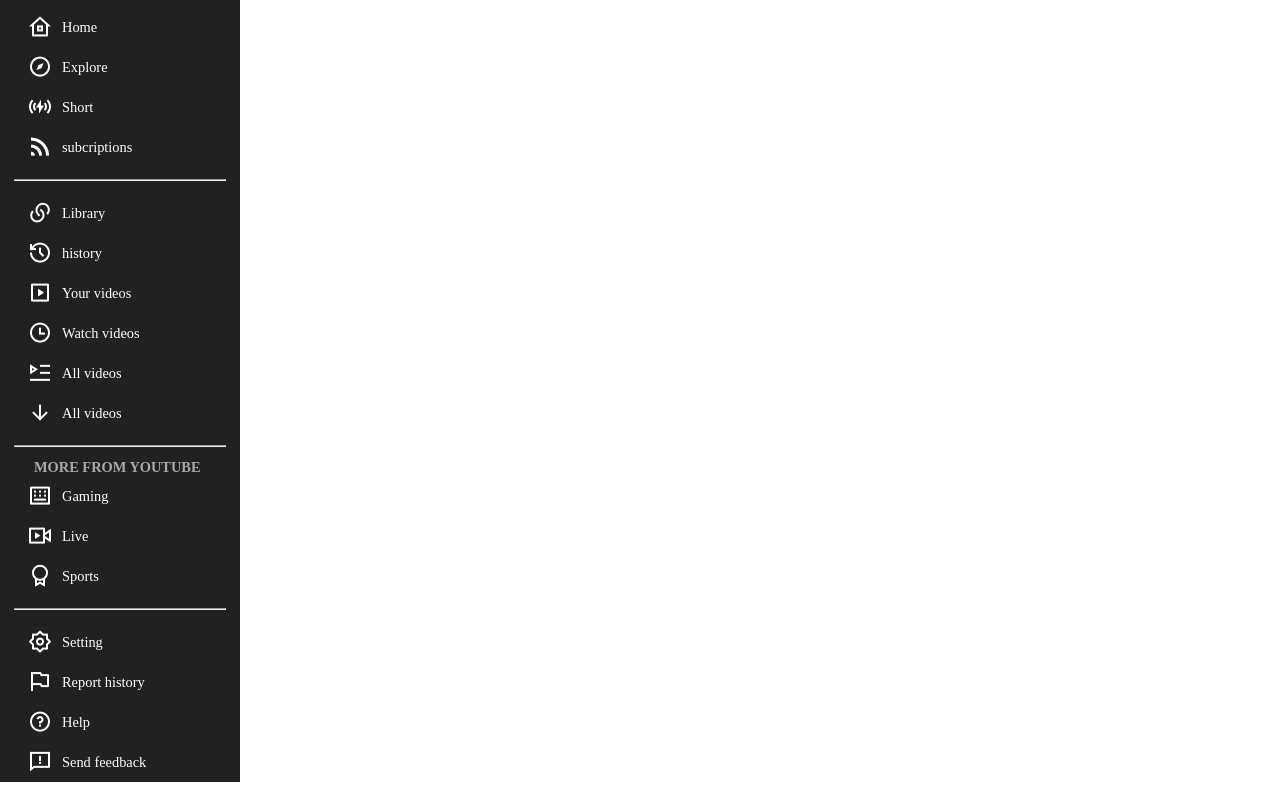
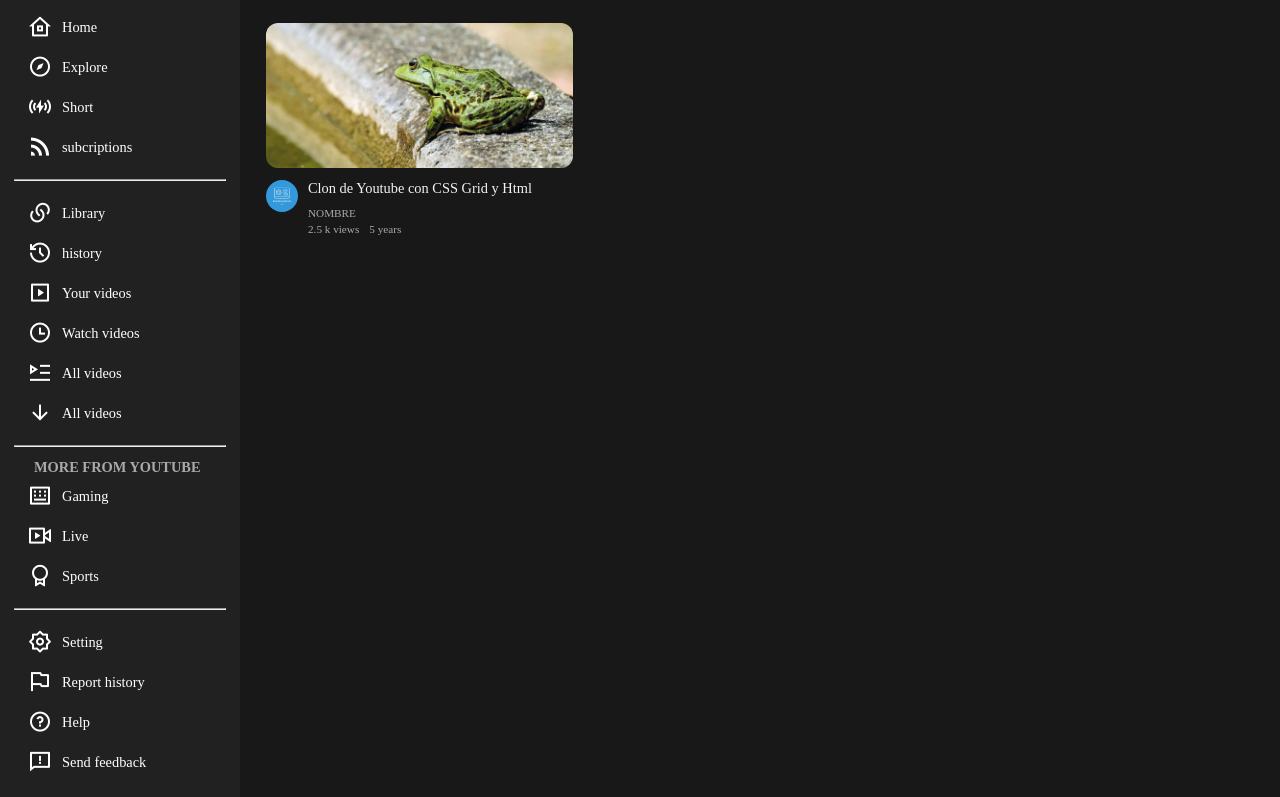
Before and after one commit to edinson0810/youtube, a plain HTML site: page index.html in a window 1280 px wide. Shown: the part 59-856 px from the top of the page. Drawn offline with nearby package versions, Linux system fonts and the light colour scheme.

Commit message:
rama de container

```diff
--- a/index.html
+++ b/index.html
@@ -117,7 +117,97 @@
 
 </div>
 </aside>
-<main></main>
+
+<main class="content">
+
+    <div class="video-container">
+        <!-- video 1 -->
+    <div class="video-content">
+    <a href="#" class="video-box">
+    <img src="img/img-1.jpg" alt="img">
+    </a>
+    <div class="video-details">
+        <div class="channel-logo">
+        <img src="img/avatarblu.png" alt="">
+    </div>
+    <div class="details">
+    <h3 class="tittle">Clon de Youtube con CSS Grid y Html</h3>
+    <div class="channel-name">NOMBRE</div>
+    <div class="views-upload">
+    <div class="views">2.5 k views</div>
+    <div class="upload">5 years</div>
+</div>
+        </div>
+    </div>
+</div>
+    <!-- video 2 -->
+    <!-- <div class="video-content">
+        <a href="#" class="video-box">
+        <img src="img/img-2.jpg" alt="img">
+        </a>
+        <div class="video-details">
+        <h3 class="tittle">Clon de Youtube con CSS Grid y Html</h3>
+        <div class="channel-name">NOMBRE</div>
+        <div class="views-upload">
+        <div class="views">2.5 k views</div>
+        <div class="upload">5 years</div>
+            </div>
+        </div>
+    </div> -->
+    <!-- video 3 -->
+    <!-- <div class="video-content">
+        <a href="#" class="video-box">
+        <img src="img/img-3.jpg" alt="img">
+        </a>
+        <div class="video-details">
+        <h3 class="tittle">Clon de Youtube con CSS Grid y Html</h3>
+        <div class="channel-name">NOMBRE</div>
+        <div class="views-upload">
+        <div class="views">2.5 k views</div>
+        <div class="upload">5 years</div>
+            </div>
+        </div>
+    </div> -->
+<!-- video 4 -->
+<!-- <div class="video-content">
+    <a href="#" class="video-box">
+    <img src="img/img-4.jpg" alt="img">
+    </a>
+    <div class="video-details">
+    <div class="channel-logo">
+        <img src="img/avatarblu.png" alt="">
+    </div>
+    <div class="details">
+    <h3 class="tittle">Clon de Youtube con CSS Grid y Html</h3>
+    <div class="channel-name">NOMBRE</div>
+    <div class="views-upload">
+    <div class="views">2.5 k views</div>
+    <div class="upload">5 years</div>
+</div>
+        </div>
+    </div>
+</div> -->
+<!-- video 5 -->
+<!-- <div class="video-content">
+    <a href="#" class="video-box">
+    <img src="img/img-5.jpg" alt="img">
+    </a>
+    <div class="video-details">
+    <h3 class="tittle">Clon de Youtube con CSS Grid y Html</h3>
+    <div class="channel-name">NOMBRE</div>
+    <div class="views-upload">
+    <div class="views">2.5 k views</div>
+    <div class="upload">5 years</div>
+        </div>
+    </div>
+</div> -->
+<!-- video 6 -->
+
+
+
+
+</div>
+</main>
 
 </body>
 </html>
--- a/stylos.css
+++ b/stylos.css
@@ -46,6 +46,15 @@
     margin: 12px 0;
 }
 
+img{
+    position: absolute;
+    top: 0;
+    left: 0;
+    width: 100%;
+    height: 100%;
+    object-fit: contain;
+}
+
 /* HEADER STARTS*/
 
 .header{
@@ -61,6 +70,7 @@
     justify-content: space-between;
     gap: 10;
     padding: 5px 25px;
+    z-index: 1;
 }
 
 .menu{
@@ -248,3 +258,93 @@
 .more{
     margin-bottom: 10px;
 }
+
+/* container star */
+
+.video-container{
+display: grid;
+grid-template-columns: repeat(auto-fill, minmax(250px, 1fr));
+gap: 18px;
+padding: 18px;
+background-color: #181818;
+height: 100vh;
+
+}
+
+.content{
+grid-area: container;
+}
+
+.video-content{
+margin-bottom: 25px;
+position: relative;
+width: 100%;
+padding: 8px;
+border-radius: 12px;
+transition: 0.8s;
+
+}
+
+.video-content:hover{
+background-color: #373737;
+}
+
+.video-box{
+position: relative;
+width: auto;
+height: 145px;
+display: block;
+}
+
+.video-box img{
+object-fit: cover;
+border-radius: 12px;
+}
+
+.video-details{
+color: #f2f2f2;
+padding-top: 12px;
+display: flex;
+position: relative;
+gap: 10px;
+}
+
+.channel-logo{
+    position: relative;
+    height: 32px;
+    width: 32px;
+    overflow: hidden;
+    border-radius: 50%;
+
+}
+.channel-logo img{
+object-fit: cover;
+}
+
+.tittle{
+font-size: 0.9rem;
+font-weight: 500;
+}
+
+.channel-name{
+font-size: 0.7rem;
+margin-top: 10px;
+color: #aaa;
+}
+
+.views-upload{
+display: flex;
+font-size: 0.7rem;
+color: #aaa;
+gap: 10px;
+margin-top: 4px;
+
+}
+
+.iews{
+
+}
+
+.upload{
+
+}
```
